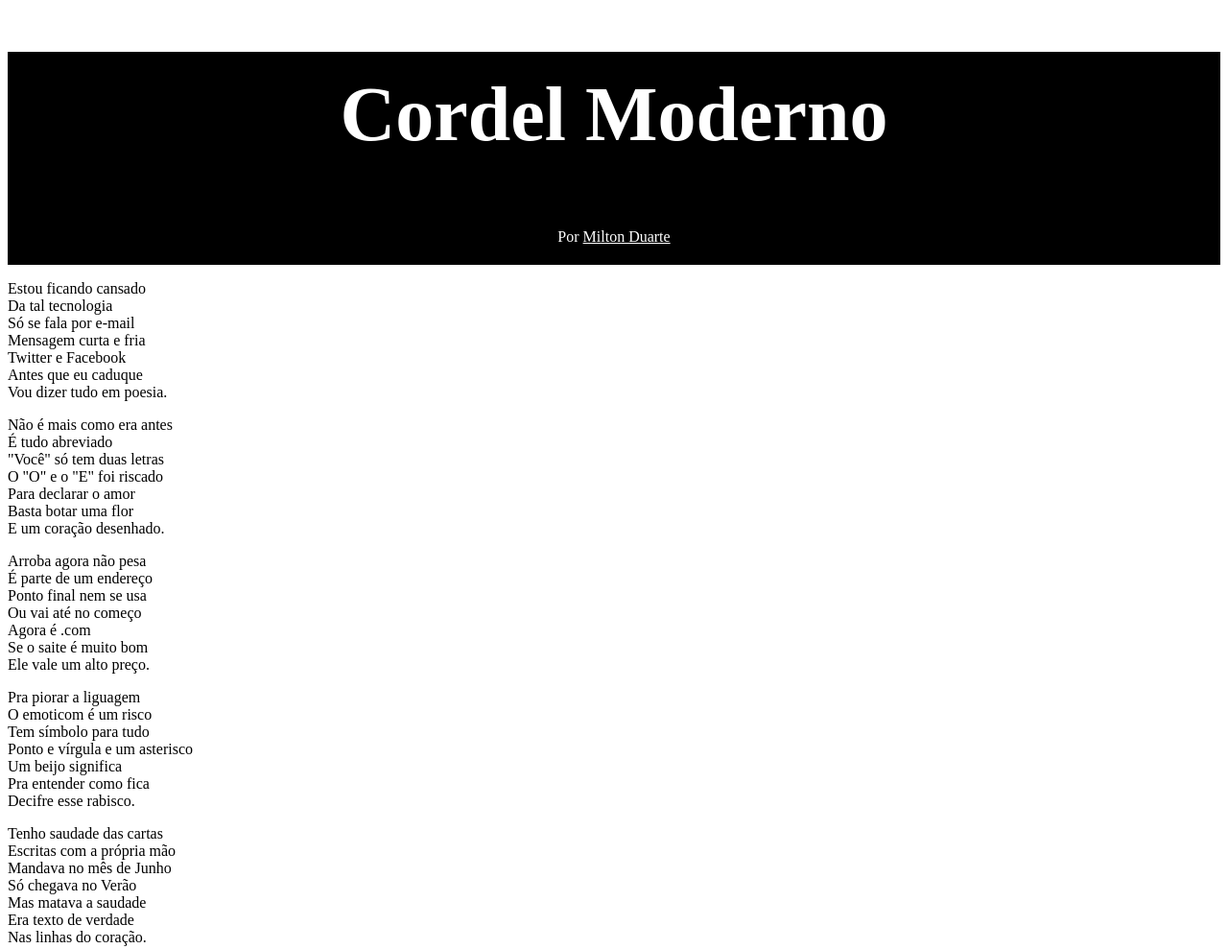
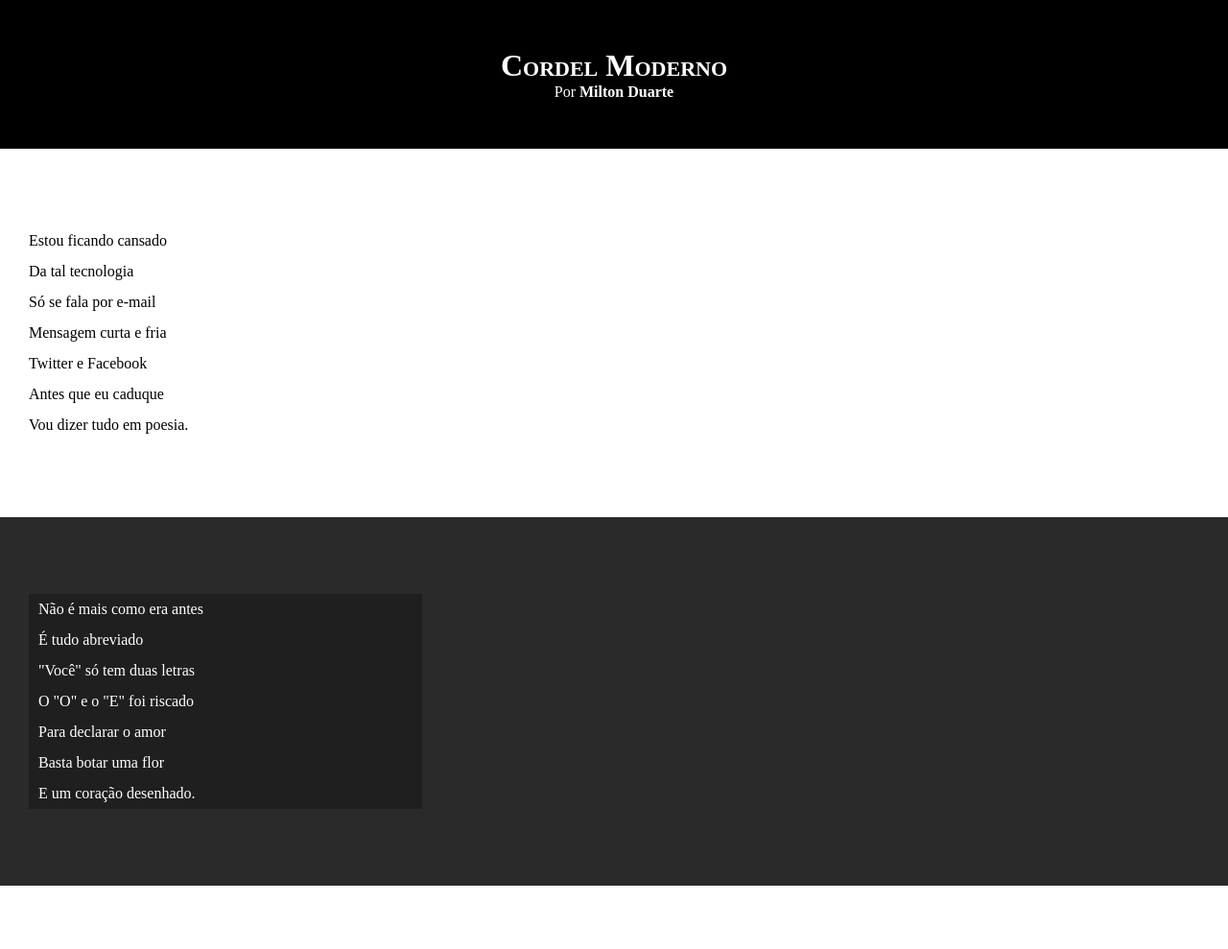
Before and after one commit to florianosimon/html-css, a plain HTML site: page desafios/des012/index.html in a window 1280 px wide. Shown: the top 989 px of the page at 96% size. Drawn offline with Linux system fonts and the light colour scheme.

Commit message:
atualizei estilos dos textos e blocos

```diff
--- a/desafios/des012/estilo/style.css
+++ b/desafios/des012/estilo/style.css
@@ -1,23 +1,66 @@
 @charset "UTF-8";
+
+* {
+    margin: 0px;
+    padding: 0px;
+}
+
+html, body {
+    min-height: 100vh;
+    background-color: darkgray;
+}
 
 header {
     background-color: black;
+    color: white;
+    text-align: center;
 }
 
-h1 {
-    color: white;
-    padding: 20px;
-    text-align: center;
-    font-size: 5em;
+header > h1 {
+    padding-top: 50px;
+    font-variant: small-caps;
 }
 
 header > p {
+    padding-bottom: 50px;
+}
+
+a {
+    color: white;
+    text-decoration: none;
+    font-weight: bolder;
+}
+
+a:hover {
+    text-decoration: underline;
+}
+
+section {
+    padding-top: 10vh;
+    padding-bottom: 10vh;
+    line-height: 2em;
+    padding-left: 30px;
+}
+
+section.normal {
+    background-color: white;
+    color: black;
+}
+
+section.imagem {
+    background-color: rgb(43, 42, 42);
+    color: white;
+}
+
+section.imagem > p {
+    background-color: rgba(0, 0, 0, 0.267);
+    width: 400px;
+    padding-left: 10px;
+}
+
+footer {
+    background-color: black;
     color: white;
     text-align: center;
-    padding-bottom: 20px;
+    padding: 10px;
 }
-
-p > a {
-    color: white;
-
-}
--- a/desafios/des012/index.html
+++ b/desafios/des012/index.html
@@ -17,7 +17,7 @@
 
     </header>
 
-    <section>
+    <section class="normal">
         <p>
             Estou ficando cansado <br>
             Da tal tecnologia <br>
@@ -29,7 +29,7 @@
         </p>
     </section>
 
-    <section>
+    <section class="imagem">
         <p>
             Não é mais como era antes <br>
             É tudo abreviado <br>
@@ -41,7 +41,7 @@
         </p>
     </section>
 
-    <section>
+    <section class="normal">
 
         <p>
             Arroba agora não pesa <br>
@@ -65,7 +65,7 @@
 
     </section>
 
-    <section>
+    <section class="imagem">
         <p>
             Tenho saudade das cartas <br>
             Escritas com a própria mão <br>
@@ -77,7 +77,7 @@
         </p>
     </section>
 
-    <section>
+    <section class="normal">
         <p>
             Agora, escrevo e envio <br>
             Chegando na mesma hora <br>
```
